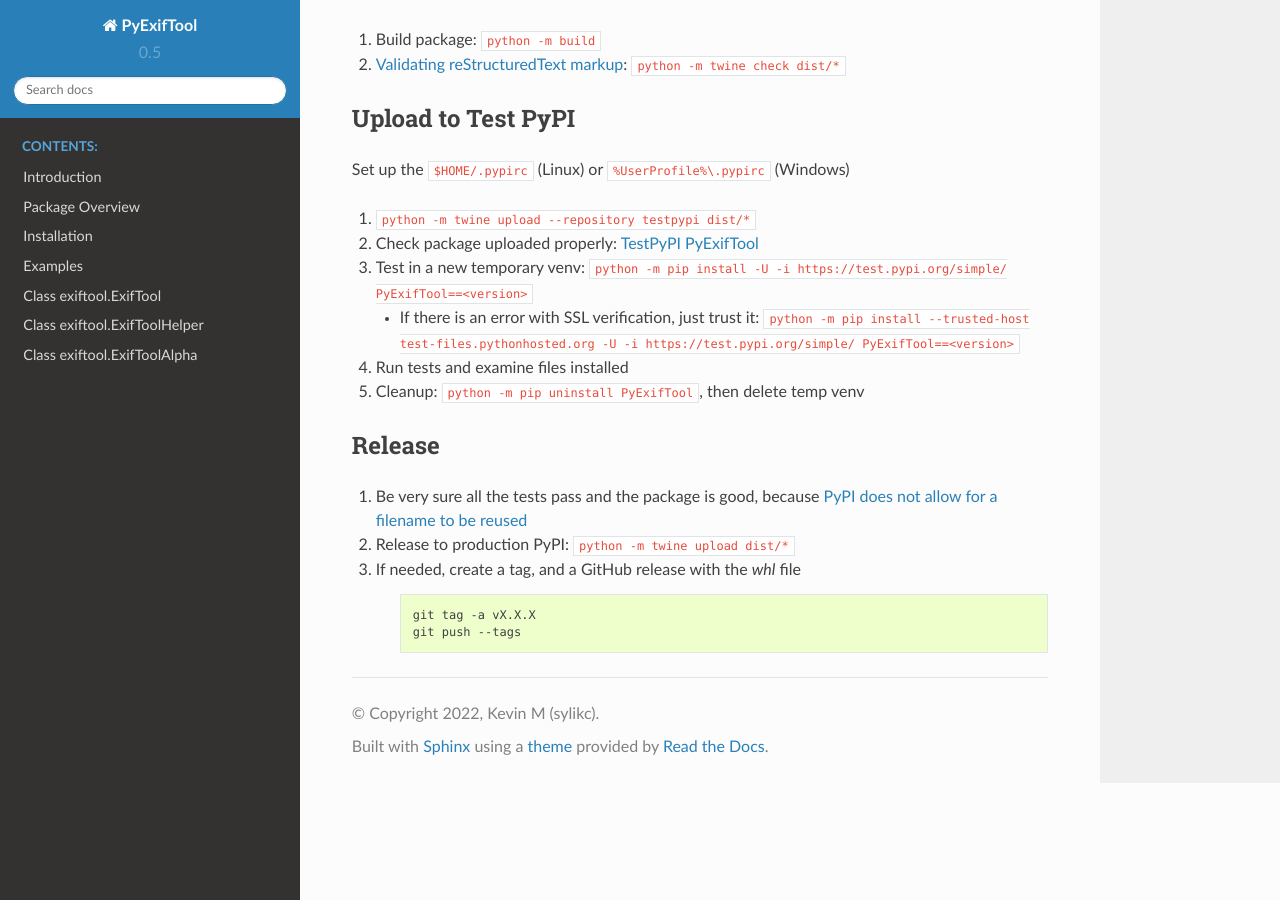
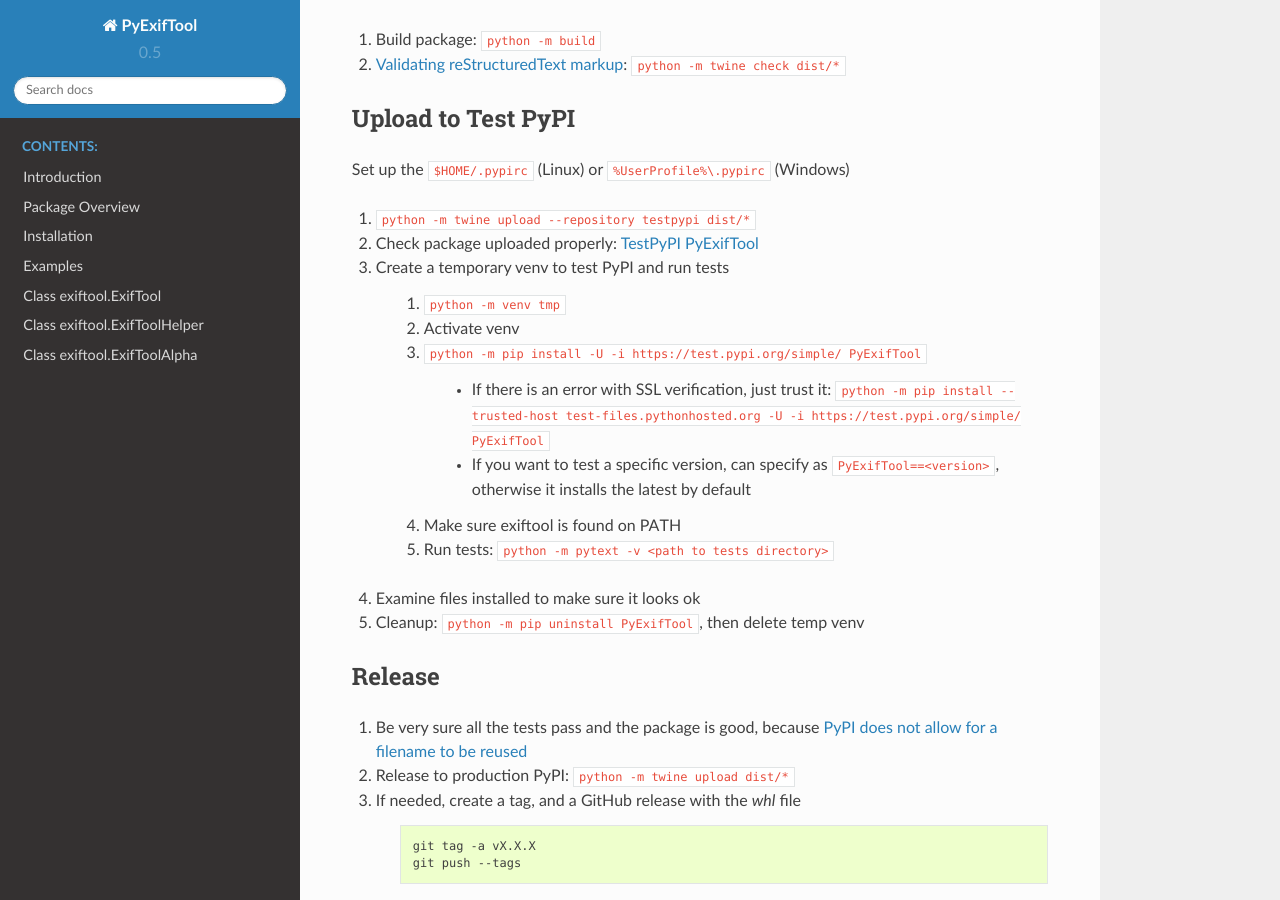
Before and after one commit to smarnach/pyexiftool, a Sphinx documentation site: the page built from docs/source/maintenance/release-process.rst, in a window 1280 px wide and 900 px high, scrolled down 795 px. Built offline with Sphinx 7.4.7 and the Read the Docs theme 2.0.0, drawn with Linux system fonts in a browser that asks for light colours.

Commit message:
no functional changes.  Update documentation slightly, and preparing for 0.5.3 release

```diff
--- a/README.rst
+++ b/README.rst
@@ -97,9 +97,12 @@
 ------------
 
 #. Check out the source code from the github repository
+
 	* ``git clone git://github.com/sylikc/pyexiftool.git``
 	* Alternatively, you can download a tarball_.
+
 #. Run setup.py to install the module from source
+
 	* ``python setup.py install [--user|--prefix=<installation-prefix>]``
 
 
--- a/docs/source/maintenance/release-process.rst
+++ b/docs/source/maintenance/release-process.rst
@@ -44,24 +44,33 @@
 
 Set up the ``$HOME/.pypirc`` (Linux) or ``%UserProfile%\.pypirc`` (Windows)
 
-1. ``python -m twine upload --repository testpypi dist/*``
-2. Check package uploaded properly: `TestPyPI PyExifTool`_
-3. Test in a new temporary venv: ``python -m pip install -U -i https://test.pypi.org/simple/ PyExifTool==<version>``
+#. ``python -m twine upload --repository testpypi dist/*``
+#. Check package uploaded properly: `TestPyPI PyExifTool`_
+#. Create a temporary venv to test PyPI and run tests
 
-   * If there is an error with SSL verification, just trust it: ``python -m pip install --trusted-host test-files.pythonhosted.org -U -i https://test.pypi.org/simple/ PyExifTool==<version>``
+	#. ``python -m venv tmp``
+	#. Activate venv
+	#. ``python -m pip install -U -i https://test.pypi.org/simple/ PyExifTool``
 
-4. Run tests and examine files installed
+		* If there is an error with SSL verification, just trust it: ``python -m pip install --trusted-host test-files.pythonhosted.org -U -i https://test.pypi.org/simple/ PyExifTool``
+		* If you want to test a specific version, can specify as ``PyExifTool==<version>``, otherwise it installs the latest by default
 
-5. Cleanup: ``python -m pip uninstall PyExifTool``, then delete temp venv
+	#. Make sure exiftool is found on PATH
+	#. Run tests: ``python -m pytext -v <path to tests directory>``
 
-.. _TestPyPI PyExifTool: https://test.pypi.org/project/PyExifTool/#history
+#. Examine files installed to make sure it looks ok
+
+#. Cleanup: ``python -m pip uninstall PyExifTool``, then delete temp venv
+
+
+.. _`TestPyPI PyExifTool`: https://test.pypi.org/project/PyExifTool/#history
 
 Release
 =======
 
-1. Be very sure all the tests pass and the package is good, because `PyPI does not allow for a filename to be reused`_
-2. Release to production PyPI: ``python -m twine upload dist/*``
-3. If needed, create a tag, and a GitHub release with the *whl* file
+#. Be very sure all the tests pass and the package is good, because `PyPI does not allow for a filename to be reused`_
+#. Release to production PyPI: ``python -m twine upload dist/*``
+#. If needed, create a tag, and a GitHub release with the *whl* file
 
 	.. code-block:: bash
 
--- a/exiftool/__init__.py
+++ b/exiftool/__init__.py
@@ -61,7 +61,7 @@
 
 # version number using Semantic Versioning 2.0.0 https://semver.org/
 # may not be PEP-440 compliant https://www.python.org/dev/peps/pep-0440/#semantic-versioning
-__version__ = "0.5.2"
+__version__ = "0.5.3"
 
 
 # while we COULD import all the exceptions into the base library namespace,
```
Also changed, not shown: other parts of docs/source/maintenance/release-process.rst (+13 -13 lines), CHANGELOG.md (+14 -5 lines), setup.py (+14 -10 lines).
